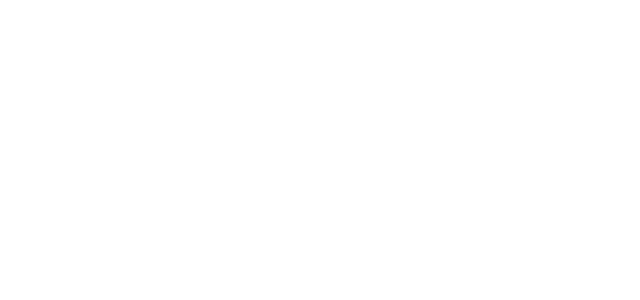
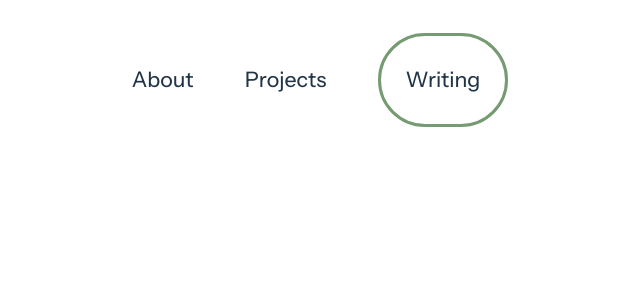
Before and after one commit to carsonwolber/carsonwolber.github.io, a React (Vite) app: page /writing in a window 1280 px wide. Shown: the top 300 px of the page, without its empty margins (320-960 px from the left). Built offline with nearby package versions, Linux system fonts and the light colour scheme.

Commit message:
page routing

```diff
--- /dev/null
+++ b/src/Projects.css
@@ -0,0 +1,8 @@
+.navbar {
+  position: fixed;
+  top: 0;
+  left: 0;
+  width: 100%;
+  display: flex;
+  justify-content: center;
+}
--- a/src/Projects.jsx
+++ b/src/Projects.jsx
@@ -1,6 +1,12 @@
+import './Projects.css'
+import Navbar from './Navbar'
+
 
 function Projects() {
   return (<>
+    <div className='navbar'>
+      <Navbar curr='Projects' />
+    </div>
   </>)
 }
 
--- /dev/null
+++ b/src/Writing.css
@@ -0,0 +1,8 @@
+.navbar {
+  position: fixed;
+  top: 0;
+  left: 0;
+  width: 100%;
+  display: flex;
+  justify-content: center;
+}
--- a/src/Writing.jsx
+++ b/src/Writing.jsx
@@ -1,5 +1,13 @@
+import './Writing.css'
+import Navbar from './Navbar'
+
 function Writing() {
-  return (<></>)
+  return (<>
+    <div className='navbar'>
+      <Navbar curr='Writing' />
+    </div>
+
+  </>)
 }
 
 export default Writing;
--- a/src/topElem.jsx
+++ b/src/topElem.jsx
@@ -4,11 +4,11 @@
 
 function TopElem({ name, active }) {
 
-
+  const navigate = useNavigate();
   const elementClassName = active ? 'activeElement' : 'element';
 
   return (
-    <div className={elementClassName}>
+    <div className={elementClassName} onClick={() => navigate(`/${name}`)}>
       <h4>{name}</h4>
     </div>
   )
```
